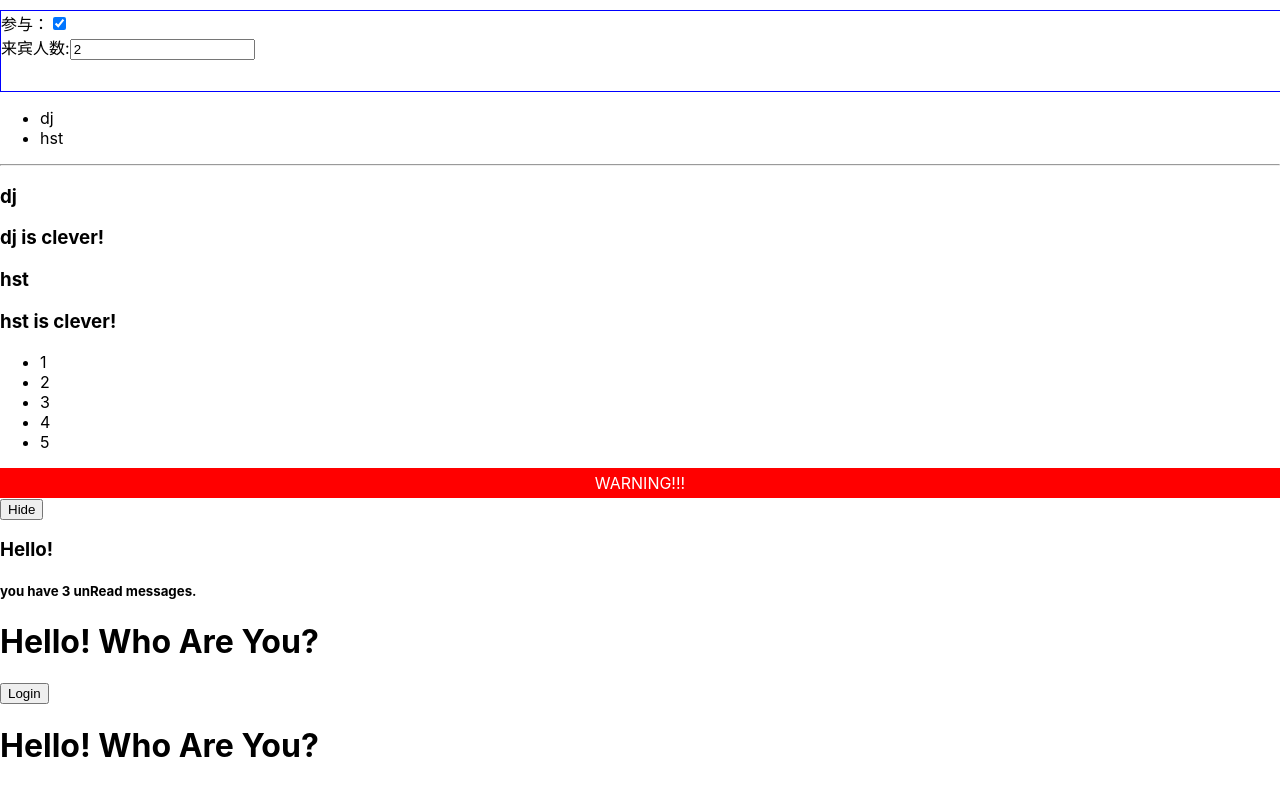
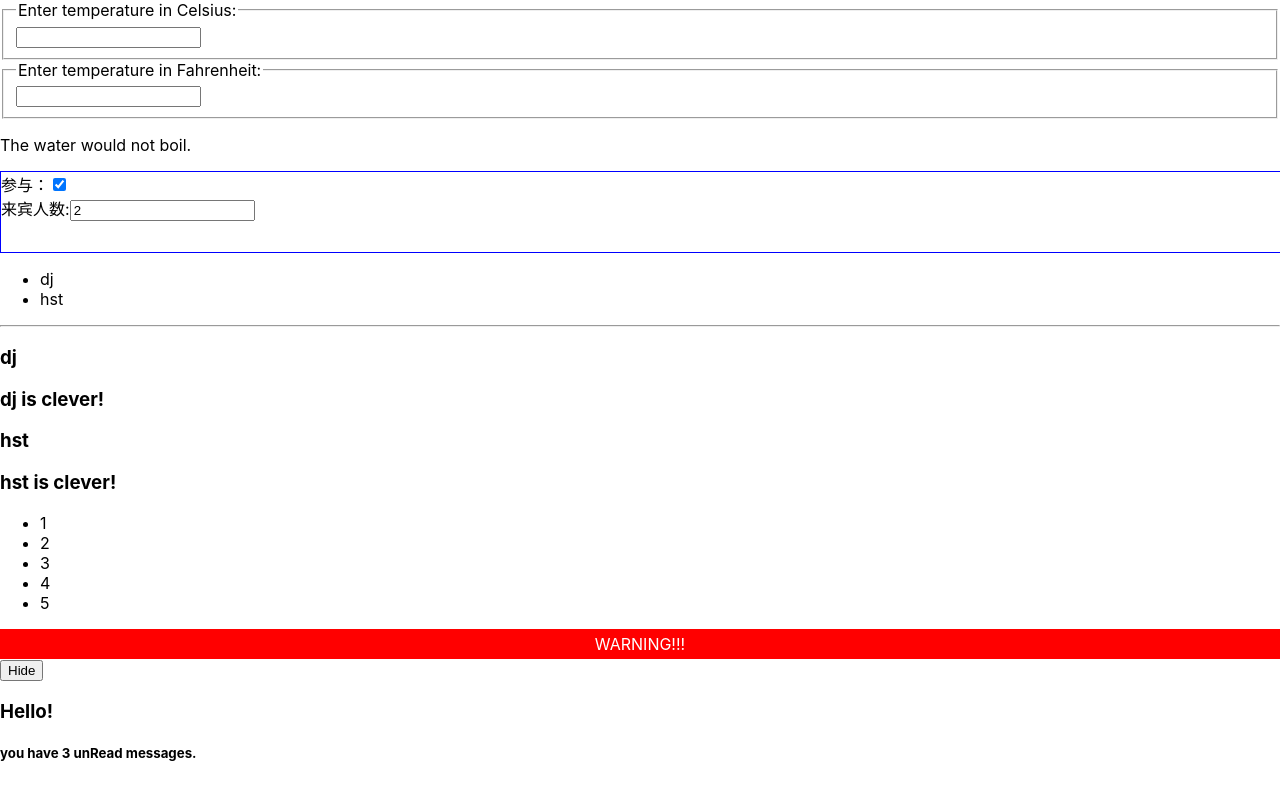
Before and after one commit to SitongHui/learnReact-1, a React (Create React App) app: page / in a window 1280 px wide. Shown: the top 785 px of the page. Built offline with nearby package versions, Linux system fonts and the light colour scheme.

Commit message:
状态提升的学习

```diff
--- a/src/App.js
+++ b/src/App.js
@@ -10,9 +10,10 @@ import Toggle from './TestToggle/Toggle';
 import Greeting from './TestGreeting/Greeting';
 import LoginControll from './TestLoginControll/LoginControll';
 import UnReadMessage from './TestUnReadMsg/UnReadMessage'
-import Page from "./TestPage/Page";
-import MapFunc from "./TestMap/MapFunc";
+import Page from './TestPage/Page';
+import MapFunc from './TestMap/MapFunc';
 import Blog from "./TestBlog/Blog";
+import Calculator from './Temperature/Calculator'
 
 function TimeString() {
     return (
@@ -76,6 +77,8 @@ class App extends Component {
 
         return (
             <>
+                <Calculator />
+
                 {
                     /* 表单 受控组件 */
                 }
--- /dev/null
+++ b/src/Temperature/BoilingVerdict.js
@@ -0,0 +1,16 @@
+import React, { Component } from 'react';
+
+class BoilingVerdict extends Component {
+    render() {
+        const { celsius } = this.props;
+        if (celsius >= 100) {
+            return <p>The water would boil.</p>
+        } else {
+            return <p>The water would not boil.</p>
+        }
+
+    }
+
+}
+
+export default BoilingVerdict;
--- /dev/null
+++ b/src/Temperature/Calculator.js
@@ -0,0 +1,83 @@
+import React, { Component } from 'react';
+import TemperatureInput from './TemperatureInput'
+import BoilingVerdict from "./BoilingVerdict";
+
+class Calculator extends Component {
+    constructor(props) {
+        super(props);
+        this.state = {
+            temperature: '',
+            scale: 'c'
+        }
+    }
+
+    toCelsius = (fahrenheit) => {
+        return (fahrenheit - 32) * 5 / 9;
+    };
+
+    toFahrenheit = (celsius) => {
+        return (celsius * 9 / 5) + 32;
+    };
+
+    tryConvert = (temperature, convert) => {
+        const input = parseFloat(temperature);
+        if (Number.isNaN(input)) {
+            return '';
+        }
+        const output = convert(input);
+        const rounded = Math.round(output * 1000) / 1000;
+        return rounded.toString();
+    };
+
+    /*handleChange = (e) => {
+        this.setState({
+            temperature: e.target.value
+        })
+    };*/
+    handleCelsiusChange = (temperature) => {
+        this.setState({
+            scale: 'c',
+            temperature
+        })
+    };
+
+    handleFahrenheitChange = (temperature) => {
+        this.setState({
+            scale: 'f',
+            temperature
+        })
+    };
+
+    render(){
+        const scaleNames = {
+            c: 'Celsius',
+            f: 'Fahrenheit'
+        };
+
+        const temperature = this.state.temperature;
+        const scale = this.state.scale;
+        const celsius = scale === 'f' ? this.tryConvert(temperature, this.toCelsius) : temperature;
+        const fahrenheit = scale === 'c' ? this.tryConvert(temperature, this.toFahrenheit) : temperature;
+
+        return(
+            <div>
+                <TemperatureInput
+                    scale={scaleNames.c}
+                    temperature={celsius}
+                    onTemperatureChange={this.handleCelsiusChange}
+                />
+
+                <TemperatureInput
+                    scale={scaleNames.f}
+                    temperature={fahrenheit}
+                    onTemperatureChange={this.handleFahrenheitChange}
+                />
+
+                <BoilingVerdict celsius={parseFloat(celsius)}/>
+            </div>
+        )
+    }
+
+}
+
+export default Calculator;
--- /dev/null
+++ b/src/Temperature/TemperatureInput.js
@@ -0,0 +1,33 @@
+import React, { Component } from 'react';
+
+class TemperatureInput extends Component {
+    constructor(props) {
+        super(props);
+        this.state = {
+            temperature: ''
+        }
+    }
+
+    handleChange = (e) => {
+        /*this.setState({
+            temperature: e.target.value
+        })*/
+        this.props.onTemperatureChange(e.target.value);
+    };
+
+    render(){
+        const  { temperature, scale } = this.props;
+        return(
+            <fieldset>
+                <legend>Enter temperature in {scale}:</legend>
+                <input type="text"
+                       value={temperature}
+                       onChange={this.handleChange}
+                />
+            </fieldset>
+        )
+    }
+
+}
+
+export default TemperatureInput;
```
